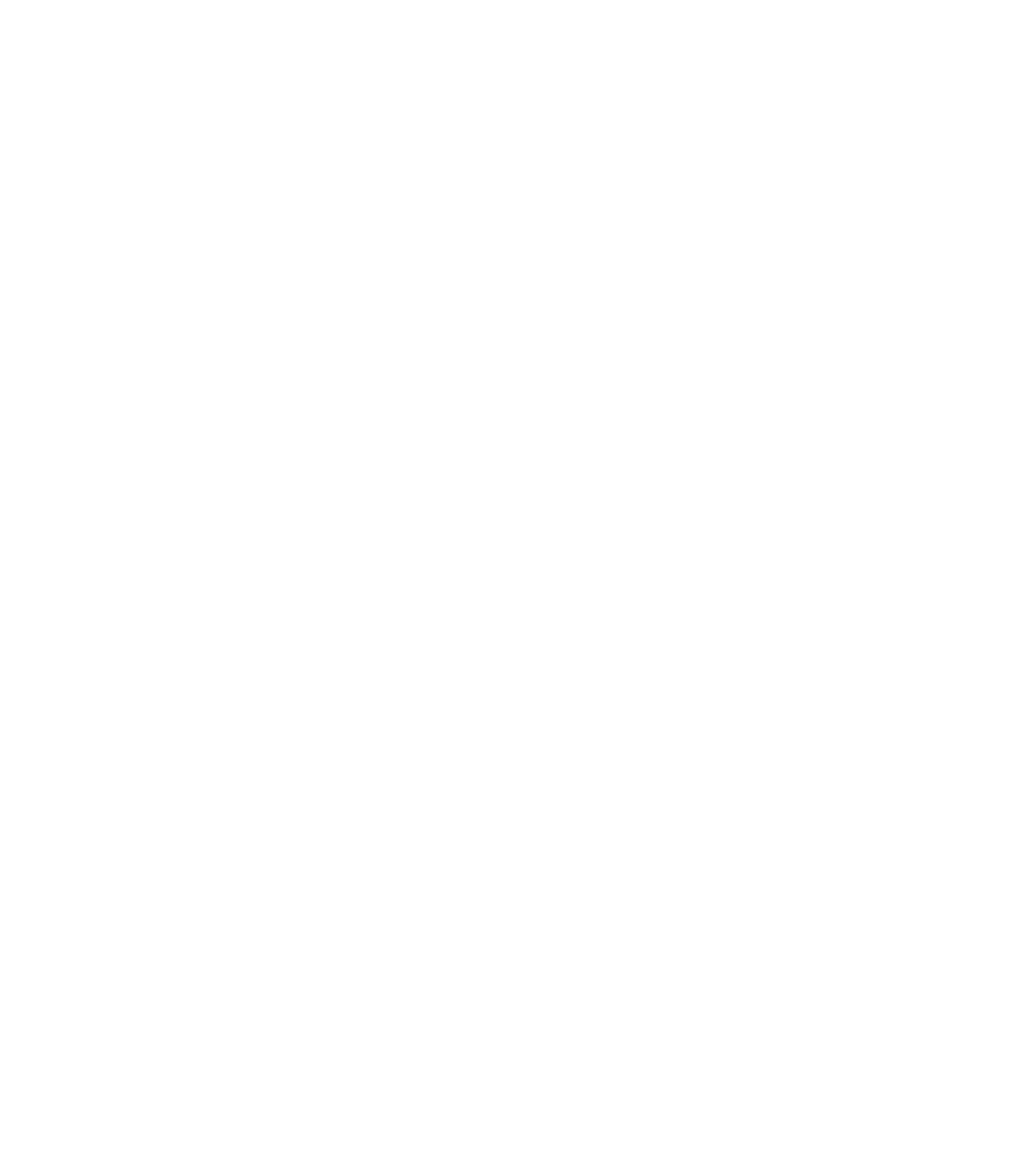
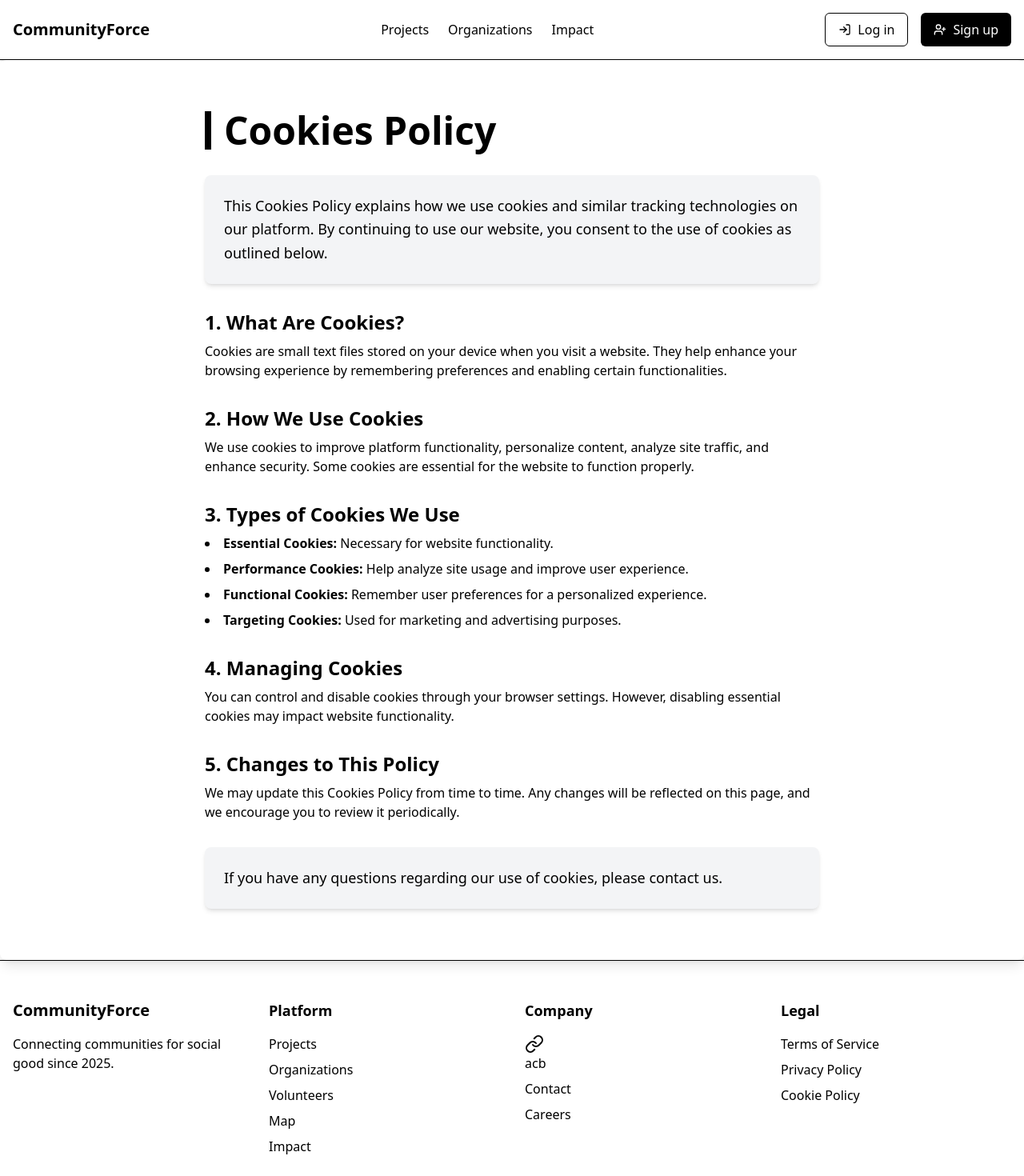
Before and after one commit to adios-xo/techx-Crowdwork, a React (Vite) app in the folder frontend/: page /cookies in a window 1280 px wide. Before the commit this address had no page. Shown: the top 1470 px of the page at 80% size. Before the commit the page ends 800 px from the top, so only its background shows below. Built offline with nearby package versions, Linux system fonts and the light colour scheme.

Commit message:
privacy , terms , cookies

```diff
--- /dev/null
+++ b/frontend/src/pages/cookies.jsx
@@ -0,0 +1,72 @@
+import React from "react";
+
+export default function CookiesPolicy() {
+  return (
+    <section className="container mx-auto px-6 py-16 bg-white rounded-lg shadow-lg">
+      <div className="max-w-3xl mx-auto space-y-8">
+        {/* Heading */}
+        <div className="border-l-8 border-black pl-4">
+          <h1 className="text-5xl font-extrabold text-black">Cookies Policy</h1>
+        </div>
+
+        {/* Introduction */}
+        <p className="text-lg text-black leading-relaxed bg-gray-100 p-6 rounded-lg shadow-md">
+          This Cookies Policy explains how we use cookies and similar tracking technologies on our platform.
+          By continuing to use our website, you consent to the use of cookies as outlined below.
+        </p>
+
+        {/* Section 1: What Are Cookies? */}
+        <div>
+          <h2 className="text-2xl font-bold text-black">1. What Are Cookies?</h2>
+          <p className="text-black mt-2">
+            Cookies are small text files stored on your device when you visit a website. They help enhance
+            your browsing experience by remembering preferences and enabling certain functionalities.
+          </p>
+        </div>
+
+        {/* Section 2: How We Use Cookies */}
+        <div>
+          <h2 className="text-2xl font-bold text-black">2. How We Use Cookies</h2>
+          <p className="text-black mt-2">
+            We use cookies to improve platform functionality, personalize content, analyze site traffic, and
+            enhance security. Some cookies are essential for the website to function properly.
+          </p>
+        </div>
+
+        {/* Section 3: Types of Cookies We Use */}
+        <div>
+          <h2 className="text-2xl font-bold text-black">3. Types of Cookies We Use</h2>
+          <ul className="list-disc list-inside text-black mt-2 space-y-2">
+            <li><strong>Essential Cookies:</strong> Necessary for website functionality.</li>
+            <li><strong>Performance Cookies:</strong> Help analyze site usage and improve user experience.</li>
+            <li><strong>Functional Cookies:</strong> Remember user preferences for a personalized experience.</li>
+            <li><strong>Targeting Cookies:</strong> Used for marketing and advertising purposes.</li>
+          </ul>
+        </div>
+
+        {/* Section 4: Managing Cookies */}
+        <div>
+          <h2 className="text-2xl font-bold text-black">4. Managing Cookies</h2>
+          <p className="text-black mt-2">
+            You can control and disable cookies through your browser settings. However, disabling essential
+            cookies may impact website functionality.
+          </p>
+        </div>
+
+        {/* Section 5: Changes to This Policy */}
+        <div>
+          <h2 className="text-2xl font-bold text-black">5. Changes to This Policy</h2>
+          <p className="text-black mt-2">
+            We may update this Cookies Policy from time to time. Any changes will be reflected on this page,
+            and we encourage you to review it periodically.
+          </p>
+        </div>
+
+        {/* Closing Note */}
+        <p className="text-lg text-black leading-relaxed bg-gray-100 p-6 rounded-lg shadow-md">
+          If you have any questions regarding our use of cookies, please contact us.
+        </p>
+      </div>
+    </section>
+  );
+}
--- /dev/null
+++ b/frontend/src/pages/privacy.jsx
@@ -0,0 +1,70 @@
+import React from "react";
+
+export default function PrivacyPolicy() {
+  return (
+    <section className="container mx-auto px-6 py-16 bg-white rounded-lg shadow-lg">
+      <div className="max-w-3xl mx-auto space-y-8">
+        {/* Heading */}
+        <div className="border-l-8 border-black pl-4">
+          <h1 className="text-5xl font-extrabold text-black">Privacy Policy</h1>
+        </div>
+
+        {/* Introduction */}
+        <p className="text-lg text-black leading-relaxed bg-gray-100 p-6 rounded-lg shadow-md">
+          Your privacy is important to us. This Privacy Policy outlines how we collect, use, and protect your
+          information when you use our platform.
+        </p>
+
+        {/* Section 1: Information We Collect */}
+        <div>
+          <h2 className="text-2xl font-bold text-black">1. Information We Collect</h2>
+          <p className="text-black mt-2">
+            We collect personal information, such as your name, email, and location, when you register or interact with
+            the platform. We may also collect non-personal data for analytics purposes.
+          </p>
+        </div>
+
+        {/* Section 2: How We Use Your Information */}
+        <div>
+          <h2 className="text-2xl font-bold text-black">2. How We Use Your Information</h2>
+          <p className="text-black mt-2">
+            The information collected is used to enhance your experience, improve platform functionality, and facilitate
+            problem-solving collaborations between volunteers, NGOs, and government bodies.
+          </p>
+        </div>
+
+        {/* Section 3: Data Protection & Security */}
+        <div>
+          <h2 className="text-2xl font-bold text-black">3. Data Protection & Security</h2>
+          <p className="text-black mt-2">
+            We implement strong security measures to safeguard your data. However, while we strive to protect your
+            information, we cannot guarantee absolute security.
+          </p>
+        </div>
+
+        {/* Section 4: Third-Party Sharing */}
+        <div>
+          <h2 className="text-2xl font-bold text-black">4. Third-Party Sharing</h2>
+          <p className="text-black mt-2">
+            We do not sell or rent your personal data. However, certain data may be shared with trusted partners to
+            improve service functionality, always in compliance with privacy laws.
+          </p>
+        </div>
+
+        {/* Section 5: User Rights */}
+        <div>
+          <h2 className="text-2xl font-bold text-black">5. Your Rights</h2>
+          <p className="text-black mt-2">
+            You have the right to access, modify, or delete your personal information. You may also opt out of data
+            collection where applicable.
+          </p>
+        </div>
+
+        {/* Closing Note */}
+        <p className="text-lg text-black leading-relaxed bg-gray-100 p-6 rounded-lg shadow-md">
+          By using our platform, you consent to our Privacy Policy. For any questions, please contact us.
+        </p>
+      </div>
+    </section>
+  );
+}
--- /dev/null
+++ b/frontend/src/pages/terms.jsx
@@ -0,0 +1,62 @@
+import React from "react";
+
+export default function TermsOfService() {
+  return (
+    <section className="container mx-auto px-6 py-16 bg-white rounded-lg shadow-lg">
+      <div className="max-w-3xl mx-auto space-y-8">
+        {/* Heading */}
+        <div className="border-l-8 border-black pl-4">
+          <h1 className="text-5xl font-extrabold text-black">Terms of Service</h1>
+        </div>
+
+        {/* Introduction */}
+        <p className="text-lg text-black leading-relaxed bg-gray-100 p-6 rounded-lg shadow-md">
+          Welcome to our platform. By using our services, you agree to comply with the following terms and conditions.
+          Please read them carefully before proceeding.
+        </p>
+
+        {/* Section 1: User Responsibilities */}
+        <div>
+          <h2 className="text-2xl font-bold text-black">1. User Responsibilities</h2>
+          <p className="text-black mt-2">
+            As a user, you must ensure that all information provided is accurate and not misleading. Any misuse of the
+            platform may result in suspension or termination of your account.
+          </p>
+        </div>
+
+        {/* Section 2: Content Usage */}
+        <div>
+          <h2 className="text-2xl font-bold text-black">2. Content Usage</h2>
+          <p className="text-black mt-2">
+            All content shared on the platform, including problem reports and campaign details, must comply with
+            ethical guidelines. Unauthorized use of content is strictly prohibited.
+          </p>
+        </div>
+
+        {/* Section 3: Privacy Policy */}
+        <div>
+          <h2 className="text-2xl font-bold text-black">3. Privacy Policy</h2>
+          <p className="text-black mt-2">
+            We prioritize the security of your data. Personal information will not be shared with third parties without
+            consent, except as required by law.
+          </p>
+        </div>
+
+        {/* Section 4: Termination of Service */}
+        <div>
+          <h2 className="text-2xl font-bold text-black">4. Termination of Service</h2>
+          <p className="text-black mt-2">
+            We reserve the right to terminate or suspend user accounts that violate these terms or engage in unlawful
+            activities.
+          </p>
+        </div>
+
+        {/* Closing Note */}
+        <p className="text-lg text-black leading-relaxed bg-gray-100 p-6 rounded-lg shadow-md">
+          By continuing to use our platform, you acknowledge and accept these terms. For any concerns, please contact
+          us.
+        </p>
+      </div>
+    </section>
+  );
+}
--- a/frontend/src/routes/Routes.jsx
+++ b/frontend/src/routes/Routes.jsx
@@ -7,6 +7,10 @@ import Footer from "../components/Footer";
 import CreateIssue from "../pages/CreateIssue";
 import IssuePage from "../pages/IssuePage";
 import AboutUs from "../pages/AboutUs";
+import TermsOfService from "../pages/terms";
+import PrivacyPolicy from "../pages/privacy";
+import { Cookie } from "lucide-react";
+import CookiesPolicy from "../pages/cookies";
 
 // Lazy-loaded components for better performance
 const Login = lazy(() => import("../pages/forms/Login"));
@@ -43,6 +47,27 @@ const AppRoutes = () => {
                             <Footer />
                         </>
                     } />
+                       <Route path="/Terms" element={
+                        <>
+                            <Navbar />
+                            <TermsOfService />
+                            <Footer />
+                        </>
+                    } />
+                         <Route path="/privacy" element={
+                        <>
+                            <Navbar />
+                            <PrivacyPolicy />
+                            <Footer />
+                        </>
+                    } />
+                     <Route path="/cookies" element={
+                        <>
+                            <Navbar />
+                            <CookiesPolicy />
+                            <Footer />
+                        </>
+                    } />
                     {/* Protected Routes */}
                     <Route path="/home" element={<ProtectedRoute>
                         <Navbar />
```
